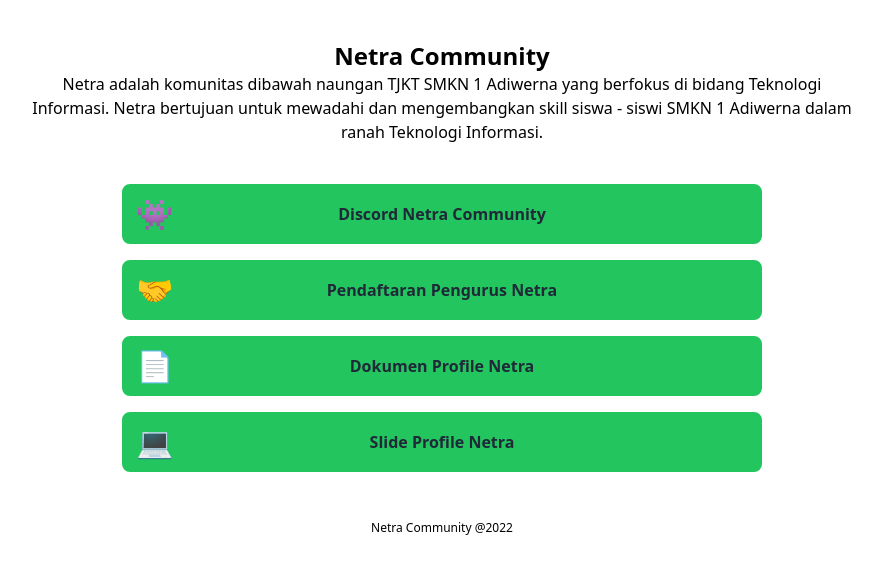
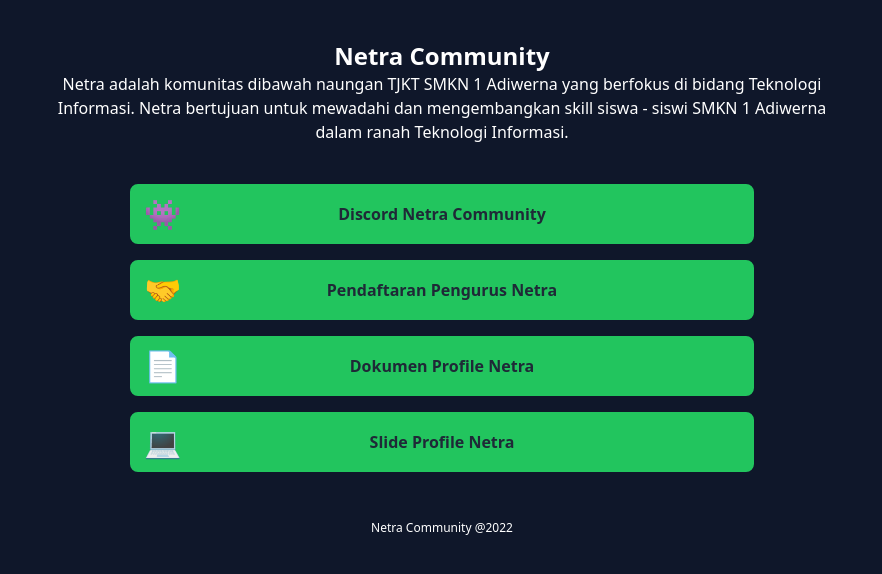
Before and after one commit to NETRADB/netra-link, a Next.js app: page / in a window 1280 px wide. Shown: the top 574 px of the page, without its empty margins (198-1080 px from the left). Built offline with nearby package versions, Linux system fonts and the light colour scheme.

Commit message:
change bg

```diff
--- a/components/Header.js
+++ b/components/Header.js
@@ -3,7 +3,7 @@
     <header className="container flex text-center mx-auto py-10 px-4">
       <div className="md:w-4/6 mx-auto">
         <h1 className="text-xl md:text-2xl font-bold">Netra Community</h1>
-        <p className="font-thin">Netra adalah komunitas dibawah naungan TJKT SMKN 1 Adiwerna yang berfokus di bidang Teknologi Informasi. Netra bertujuan untuk mewadahi dan mengembangkan skill siswa - siswi SMKN 1 Adiwerna dalam ranah Teknologi Informasi.</p>
+        <p className="font-thin md:px-4">Netra adalah komunitas dibawah naungan TJKT SMKN 1 Adiwerna yang berfokus di bidang Teknologi Informasi. Netra bertujuan untuk mewadahi dan mengembangkan skill siswa - siswi SMKN 1 Adiwerna dalam ranah Teknologi Informasi.</p>
       </div>
     </header>
   );
--- a/pages/index.js
+++ b/pages/index.js
@@ -24,7 +24,7 @@
   }, []);
 
   return (
-    <div className="flex flex-col min-h-screen">
+    <div className="px-4 bg-slate-900 text-white flex flex-col min-h-screen">
       {/* FontAwesome CDN style tag */}
       <Head>
         <title>Netra Comunity | Link</title>
```
